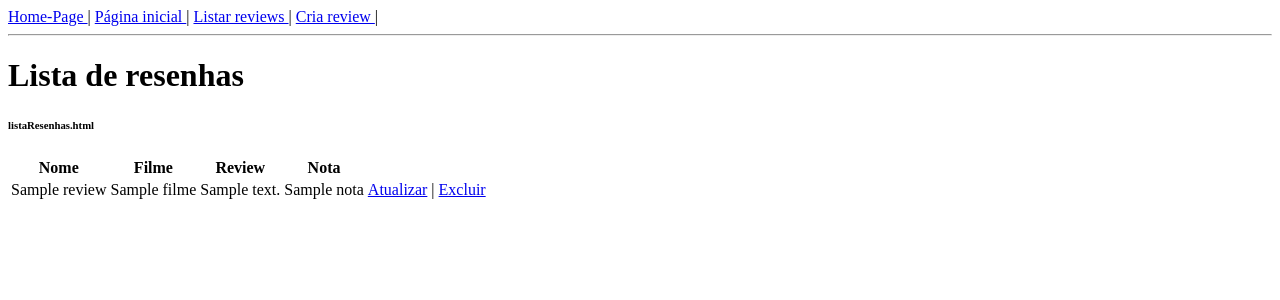
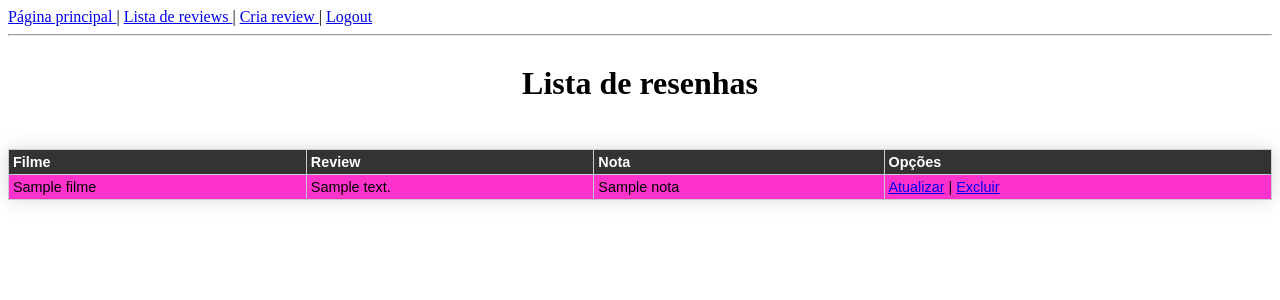
Before and after one commit to tjamest/ProgWeb2, a Django app: template Agenda/Filmes/templates/Filmes/listaReview.html in a window 1280 px wide. Shown: the top 300 px of the page. Run offline with Django 3.2, Linux system fonts and the light colour scheme; the template is opened without the code that fills it: most values are stand-ins (such as "Sample title", 1, 10 or a date in 2020).

Commit message:
fixing pages order

```diff
--- a/Agenda/ExemplosWeb/templates/registro/login.html
+++ b/Agenda/ExemplosWeb/templates/registro/login.html
@@ -12,7 +12,7 @@ Pagina de Login
     <tr>
         <td colspan="2">
             <input type="submit" value="Login">
-
+            <a href="{% url 'sec-registro' %}">Registrar-se</a>
         </td>
     </tr>
     </table>
--- a/Agenda/ExemplosWeb/urls.py
+++ b/Agenda/ExemplosWeb/urls.py
@@ -16,7 +16,7 @@ Including another URLconf
 from django.contrib import admin
 from django.urls import path
 from django.urls.conf import include
-from ExemplosWeb.views import homepage, homeSec , registro, secreto,MeuUpdateView
+from ExemplosWeb.views import homepage, homeSec , registro,MeuUpdateView
 from django.contrib.auth.views import LoginView , LogoutView
 from django.urls.base import reverse_lazy
 from django.contrib.auth.views import PasswordChangeView,PasswordChangeDoneView
@@ -34,7 +34,6 @@ urlpatterns = [
     path('accounts/',homeSec,name='sec-home'),
     path('accounts/registro/',registro, name = 'sec-registro'),
     path('accounts/login/',LoginView.as_view(template_name='registro/login.html'),name = 'sec-login'),
-    path('secreto/',secreto, name='sec-secreta'),
     path('logout/', LogoutView.as_view(next_page=reverse_lazy('sec-login'),), name='sec-logout'),
     path('accounts/password_change/',PasswordChangeView.as_view(template_name='registro/password_change_form.html',success_url=reverse_lazy('sec-password_change_done'),), name = 'sec-troca-senha'),
     path('accounts/senhaTrocada/',PasswordChangeDoneView.as_view(template_name='registro/password_change_done'), name = 'sec-senha-trocada'),
--- a/Agenda/ExemplosWeb/views.py
+++ b/Agenda/ExemplosWeb/views.py
@@ -27,17 +27,13 @@ def registro(request):
         formulario = UserCreationForm(request.POST)
         if formulario.is_valid():
             formulario.save()
-            return redirect('sec-home')
+            return redirect('/')
         else:
             return render(request,'registro/registro.html', {'form': formulario, })
     else:
         formulario = UserCreationForm()
         return render(request,'registro/registro.html', {'form': formulario, })
 
-
-@login_required
-def secreto(request):
-    return render(request, "particular/paginaSecreta.html")
 
 
 class MeuUpdateView(UpdateView):
--- a/Agenda/Filmes/models.py
+++ b/Agenda/Filmes/models.py
@@ -5,4 +5,4 @@ from django.db import models
 class FilmeReview (models.Model):
     filme = models.CharField(max_length=100, help_text='Entre o nome do filme')
     review = models.CharField(max_length=500, help_text='Escreva sua review')
-    nota = models.IntegerField(max_length=5, help_text='Qual nota você da?')
+    nota = models.IntegerField(help_text='Qual nota você da?')
--- a/Agenda/Filmes/static/contatos/css/estilo.css
+++ b/Agenda/Filmes/static/contatos/css/estilo.css
@@ -6,3 +6,7 @@
 .helptext{
     font-size: 20px;
 }
+
+table, th, td {
+    border: 1px solid;
+  }
--- /dev/null
+++ b/Agenda/Filmes/static/contatos/css/listaReview.css
@@ -0,0 +1,47 @@
+
+  table {
+    border-collapse: collapse;
+
+  }
+  th {
+    background-color: #333;
+    color: white;
+  }
+  td, th {
+    padding: 0.25rem;
+    text-align: left;
+    border: 1px solid #ccc;
+  }
+
+  tbody tr:nth-child(odd) {
+    background-color: #ff33cc;
+  }
+
+  tbody tr:nth-child(even) {
+    background-color: #e495e4;
+  }
+  .styled-table {
+    border-collapse: collapse;
+    margin: 25px 0;
+    font-size: 0.9em;
+    font-family: sans-serif;
+    min-width: 400px;
+    box-shadow: 0 0 20px rgba(0, 0, 0, 0.15);
+}
+
+.styled-table thead tr {
+    background-color: #009879;
+    color: #ffffff;
+    text-align: left;
+}
+
+.table-header {
+    background-color: black;
+
+}
+.content {
+    display: grid;
+}
+ h1 {
+    text-align: center;
+ }
--- a/Agenda/Filmes/templates/Filmes/apagaReview.html
+++ b/Agenda/Filmes/templates/Filmes/apagaReview.html
@@ -8,7 +8,7 @@
 
 </head>
 <body>
-    {% include 'Filmes/links.html' %}
+    {% include 'Filmes/linksHeader.html' %}
   <h1>Remoção de reviews</h1>
   <form method="POST">
     {% csrf_token %}
--- a/Agenda/Filmes/templates/Filmes/linksHeader.html
+++ b/Agenda/Filmes/templates/Filmes/linksHeader.html
@@ -4,16 +4,14 @@ em uma página HTML use:
 { % include 'contatos/links.html' % }
 -->
 <a href="/">
-    Home-Page
-</a> |
-<a href="{% url 'Filmes:home-review' %}">
-    Página inicial
+    Página principal
 </a> |
 <a href="{% url 'Filmes:lista-review' %}">
-    Listar reviews
+    Lista de reviews
 </a> |
 <a href="{% url 'Filmes:cria-review' %}">
     Cria review
 </a> |
+<a href='{%url "sec-logout" %}'>Logout</a>
 
 <hr>
--- a/Agenda/Filmes/templates/Filmes/listaReview.html
+++ b/Agenda/Filmes/templates/Filmes/listaReview.html
@@ -5,23 +5,25 @@
 <head>
     <meta charset="UTF-8">
     <title>Lista de resenhas</title>
-    <link rel="stylesheet" href="{% static 'Filmes/css/estilo.css' %}">
+    <link rel="stylesheet" href="{% static 'contatos/css/listaReview.css' %}">
 </head>
 
 <body>
     {% include 'Filmes/linksHeader.html' %}
+    <div class="content">
         <h1>Lista de resenhas</h1>
-    <h6>listaResenhas.html</h6>
-    <table>
-        <tr>
-            <th>Nome</th>
+        <table class="styled-table">
+            <thead>
+                <tr class="table-header">
                     <th>Filme</th>
                     <th>Review</th>
                     <th>Nota</th>
+                    <th>Opções</th>
                 </tr>
+            </thead>
+            <tbody>
                 {% for review in reviews %}
                 <tr>
-            <td>{{ review.nome }}</td>
                     <td>{{review.filme }}</td>
                     <td>{{ review.review }}</td>
                     <td>{{ review.nota }}</td>
--- a/Agenda/Filmes/urls.py
+++ b/Agenda/Filmes/urls.py
@@ -15,6 +15,7 @@ Including another URLconf
 """
 from django.urls.conf import path
 from Filmes import views
+from django.contrib.auth import views as auth_views
 app_name = "Filmes"
 urlpatterns = [
 path('cria/', views.FilmeReviewCreate.as_view(),name='cria-review'),
```
Also changed, not shown: other parts of Agenda/Filmes/templates/Filmes/listaReview.html (+3 -1 lines), Agenda/ExemplosWeb/templates/ExemplosWeb/index.html (+5 -3 lines), Agenda/ExemplosWeb/templates/particular/paginaSecreta.html (deleted, +0 -9 lines), Agenda/ExemplosWeb/templates/registro/base.html (+2 -10 lines), Agenda/Filmes/static/contatos/css/form.css (added, +34 -0 lines), Agenda/Filmes/templates/Filmes/atualizaReview.html (+4 -7 lines), Agenda/Filmes/templates/Filmes/criaReview.html (+6 -3 lines), Agenda/Filmes/views.py (+5 -6 lines), Agenda/db.sqlite3. Lines whose indentation alone changed are shown as unchanged.
